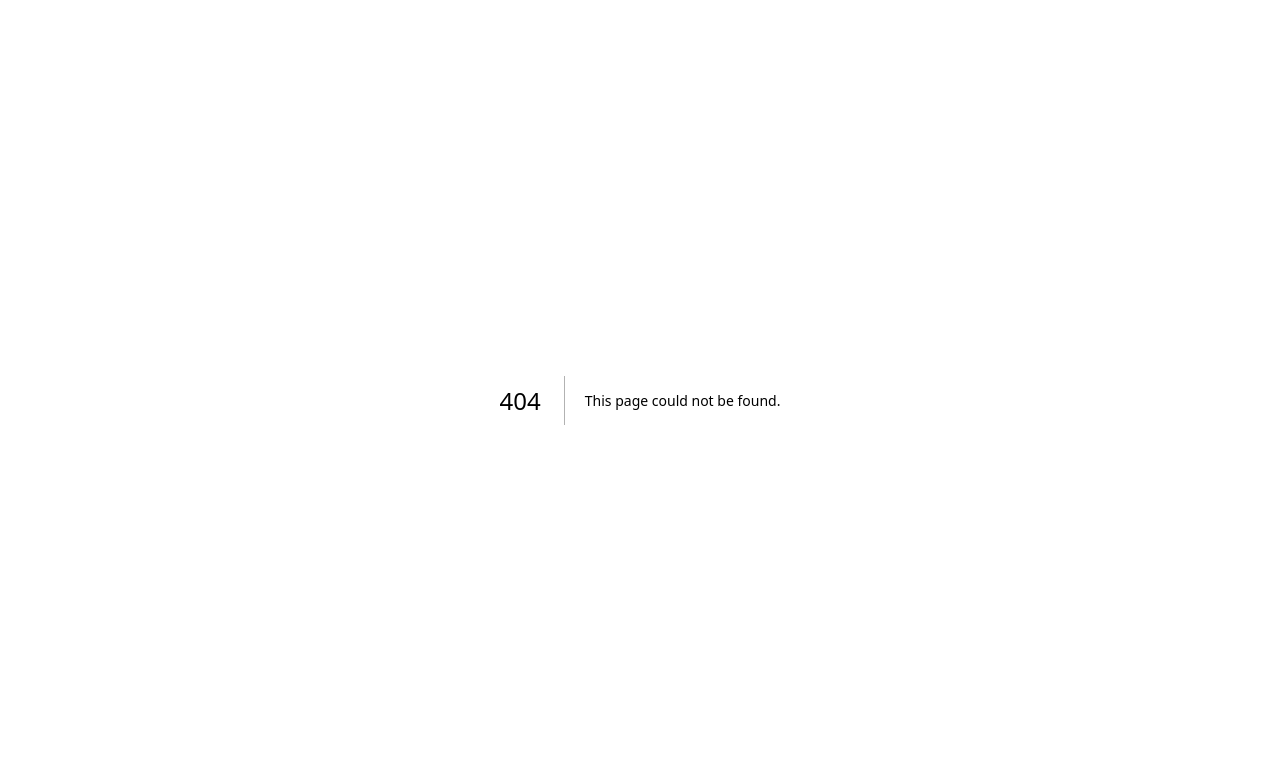
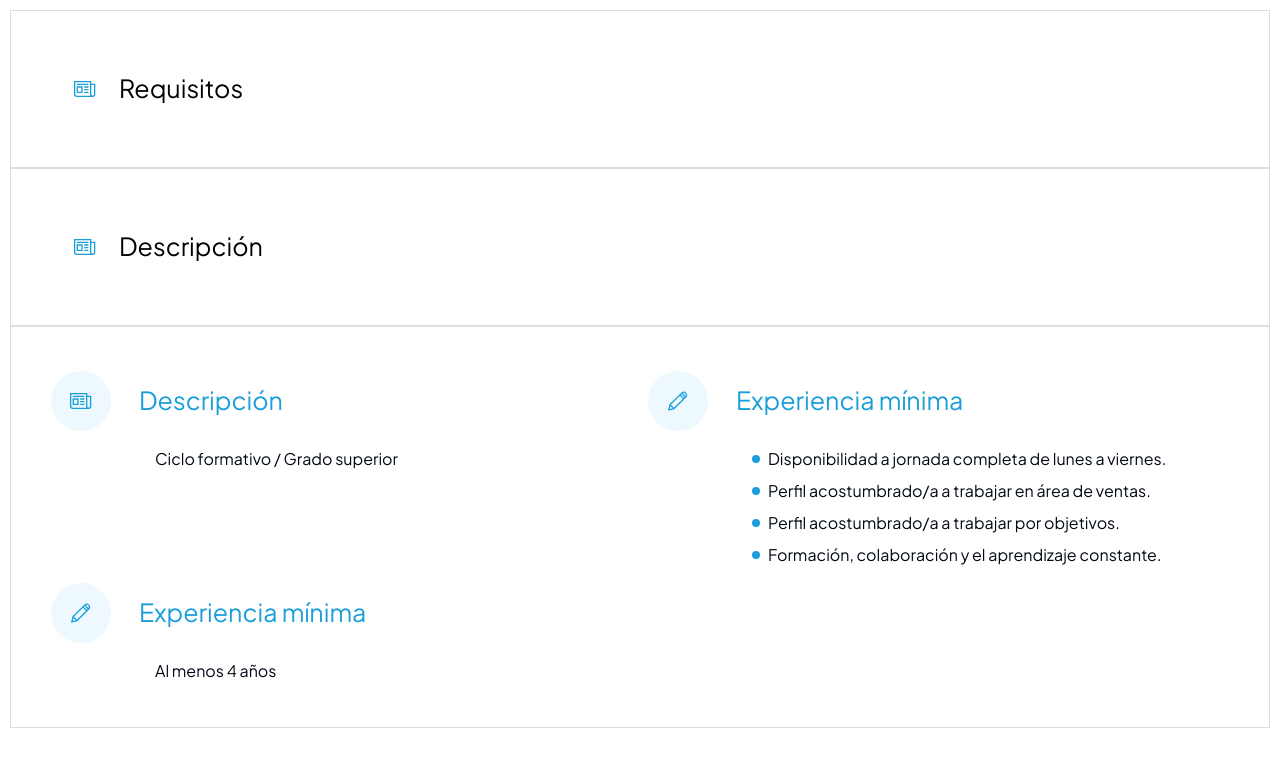
Before and after one commit to lanegrita/autismo_empleo, a Next.js app: page /playground/list-item in a window 1280 px wide. Before the commit this address had no page. Shown: the top 766 px of the page. Built offline with nearby package versions, Linux system fonts and the light colour scheme.

Commit message:
Add ListItem and it's variants.

```diff
--- a/app/components/ui/icon/Icon.module.css
+++ b/app/components/ui/icon/Icon.module.css
@@ -15,3 +15,33 @@
 .container.selected .icon path {
   fill: var(--color-blanco);
 }
+
+/* Without Mask Icon Starts */
+
+.without_mask {
+  width: 68px;
+  height: 68px;
+  background: none;
+}
+
+/* Without Mask Icon Ends */
+
+/* Large Size Icon With Mask Starts */
+.large {
+  width: 76px;
+  height: 76px;
+}
+
+@media screen and (max-width: 1366px) {
+  .large {
+    width: 60px;
+    height: 60px;
+  }
+}
+@media screen and (max-width: 600px) {
+  .large {
+    width: 48px;
+    height: 48px;
+  }
+}
+/* Large Size Icon With Mask Ends */
--- a/app/components/ui/icon/Icon.tsx
+++ b/app/components/ui/icon/Icon.tsx
@@ -9,11 +9,27 @@ export interface IconProps {
   tooltip?: string;
   selected?: boolean;
   tooltipPosition?: "top" | "right" | "bottom" | "left";
+  variant?: "default" | "without-mask" | "with-mask";
+  size?: "default" | "lg";
 }
 
-const Icon = ({ url, tooltip, selected, tooltipPosition }: IconProps) => {
+const Icon = ({
+  url,
+  tooltip,
+  selected,
+  tooltipPosition,
+  variant,
+  size
+}: IconProps) => {
   return (
-    <div className={cn(styles.container, selected && styles.selected)}>
+    <div
+      className={cn(
+        styles.container,
+        selected && styles.selected,
+        variant === "without-mask" && styles.without_mask,
+        size === "lg" && styles.large
+      )}
+    >
       {tooltip ? (
         <Tooltip
           offset={20}
--- a/app/components/ui/list/List.module.css
+++ b/app/components/ui/list/List.module.css
@@ -87,3 +87,21 @@
   z-index: 1;
 }
 /* Image List Item Ends */
+
+/* List Item Simple Starts */
+.list_item {
+  display: flex;
+  align-items: center;
+}
+/* List Item Simple Ends */
+
+/* List With Description Starts */
+.list_with_description,
+.list_with_items {
+  gap: var(--spacer-14);
+}
+/* List With Description Ends */
+
+/* List with Items Starts */
+
+/* List with Items Ends */
--- a/app/components/ui/list/List.tsx
+++ b/app/components/ui/list/List.tsx
@@ -2,6 +2,7 @@ import { cn } from "@/lib/utils";
 import styles from "./List.module.css";
 import Text from "../typography/Typography";
 import Image from "next/image";
+import Icon from "../icon/Icon";
 
 export interface SimpleListProps {
   heading: string;
@@ -109,4 +110,63 @@ const NumberList = ({ number, title, description }: NumberListProps) => {
   );
 };
 
-export { SimpleList, ImageListItem, NumberList };
+interface ListItemProps {
+  variant: "simple" | "with-description" | "with-items";
+  iconUrl: string;
+  title: string;
+  descrition?: string;
+  items?: string[];
+}
+
+const ListItem: React.FC<ListItemProps> = ({
+  iconUrl,
+  title,
+  descrition,
+  variant,
+  items
+}) => {
+  return (
+    <div className="flex flex-col gap-8">
+      <div
+        className={cn(
+          styles.list_item,
+          variant === "with-description" && styles.list_with_description,
+          variant === "with-items" && styles.list_with_items
+        )}
+      >
+        <Icon
+          url={iconUrl}
+          variant={(variant === "simple" && "without-mask") || "default"}
+          size={variant === "simple" ? "default" : "lg"}
+        />
+        <Text
+          tag="h5"
+          variant="title-s"
+          color={variant === "simple" ? "default" : "blue"}
+        >
+          {title}
+        </Text>
+      </div>
+      {variant === "with-description" && (
+        <Text tag="p" variant="para" className="ml-[104px] ">
+          {descrition}
+        </Text>
+      )}
+
+      {variant === "with-items" && (
+        <ul className="flex flex-col gap-4 ml-[104px] ">
+          {items?.map((item, index) => (
+            <li key={index} className="flex items-center gap-4">
+              <BulletIcon />
+              <Text variant="para" tag="p">
+                {item}
+              </Text>
+            </li>
+          ))}
+        </ul>
+      )}
+    </div>
+  );
+};
+
+export { SimpleList, ImageListItem, NumberList, ListItem };
--- /dev/null
+++ b/app/playground/list-item/page.tsx
@@ -0,0 +1,50 @@
+import { ListItem } from "@/app/components/ui/list/List";
+import React from "react";
+
+const ListItemPage = () => {
+  return (
+    <div className="p-5 border-collapse">
+      <div className="px-20 py-22 border border-gris1">
+        <ListItem
+          iconUrl="/images/icons/news.svg"
+          title="Requisitos"
+          variant="simple"
+        />
+      </div>
+      <div className="px-20 py-22 border border-gris1">
+        <ListItem
+          iconUrl="/images/icons/news.svg"
+          title="Descripción"
+          variant="simple"
+        />
+      </div>
+      <div className="px-20 py-22 border border-gris1 grid grid-cols-1 xl:grid-cols-2 gap-8">
+        <ListItem
+          iconUrl="/images/icons/news.svg"
+          title="Descripción"
+          descrition="Ciclo formativo / Grado superior"
+          variant="with-description"
+        />
+        <ListItem
+          iconUrl="/images/icons/pencil.svg"
+          title="Experiencia mínima"
+          variant="with-items"
+          items={[
+            "Disponibilidad a jornada completa de lunes a viernes.",
+            "Perfil acostumbrado/a a trabajar en área de ventas.",
+            "Perfil acostumbrado/a a trabajar por objetivos.",
+            "Formación, colaboración y el aprendizaje constante."
+          ]}
+        />
+        <ListItem
+          iconUrl="/images/icons/pencil.svg"
+          title="Experiencia mínima"
+          descrition="Al menos 4 años"
+          variant="with-description"
+        />
+      </div>
+    </div>
+  );
+};
+
+export default ListItemPage;
```
